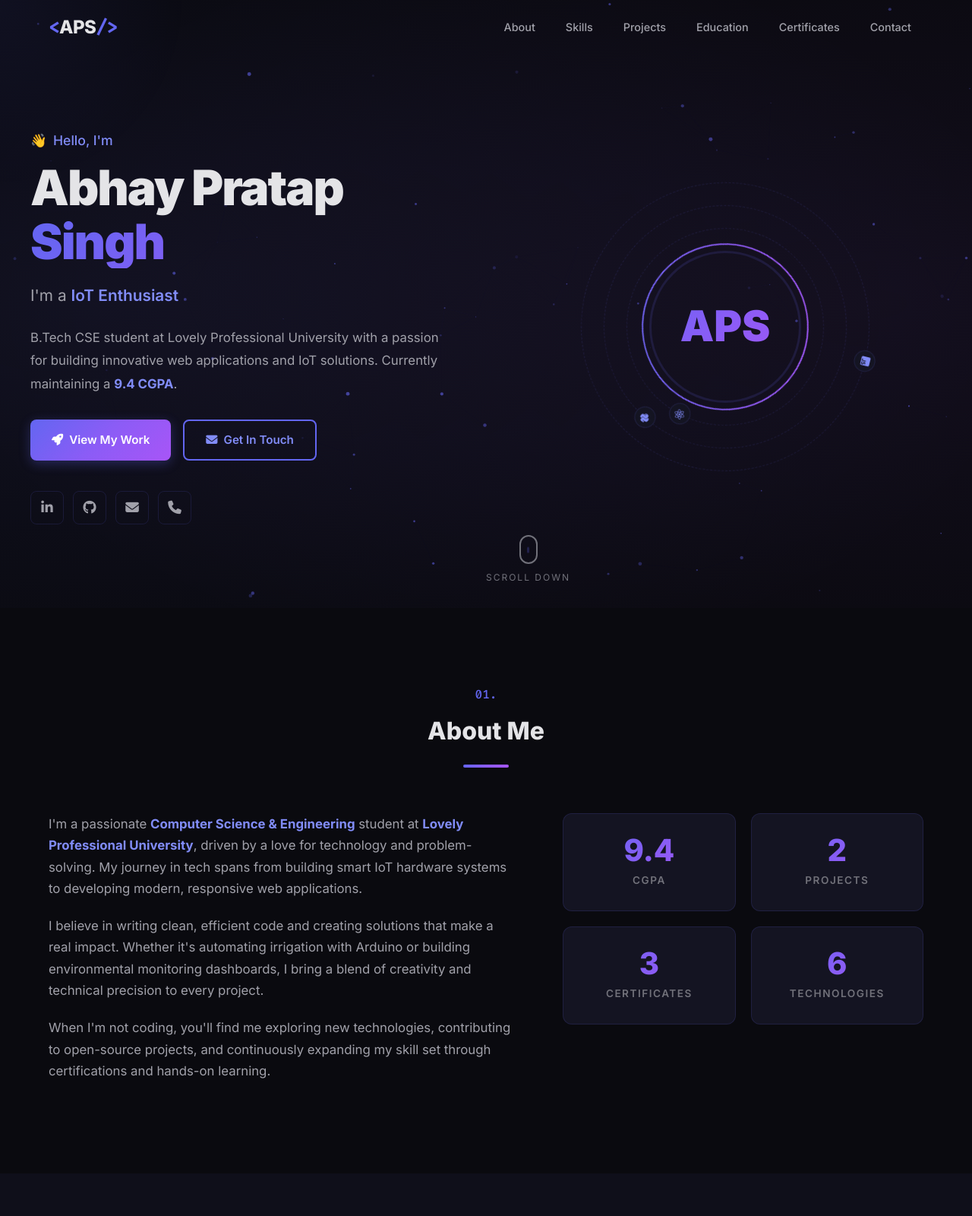
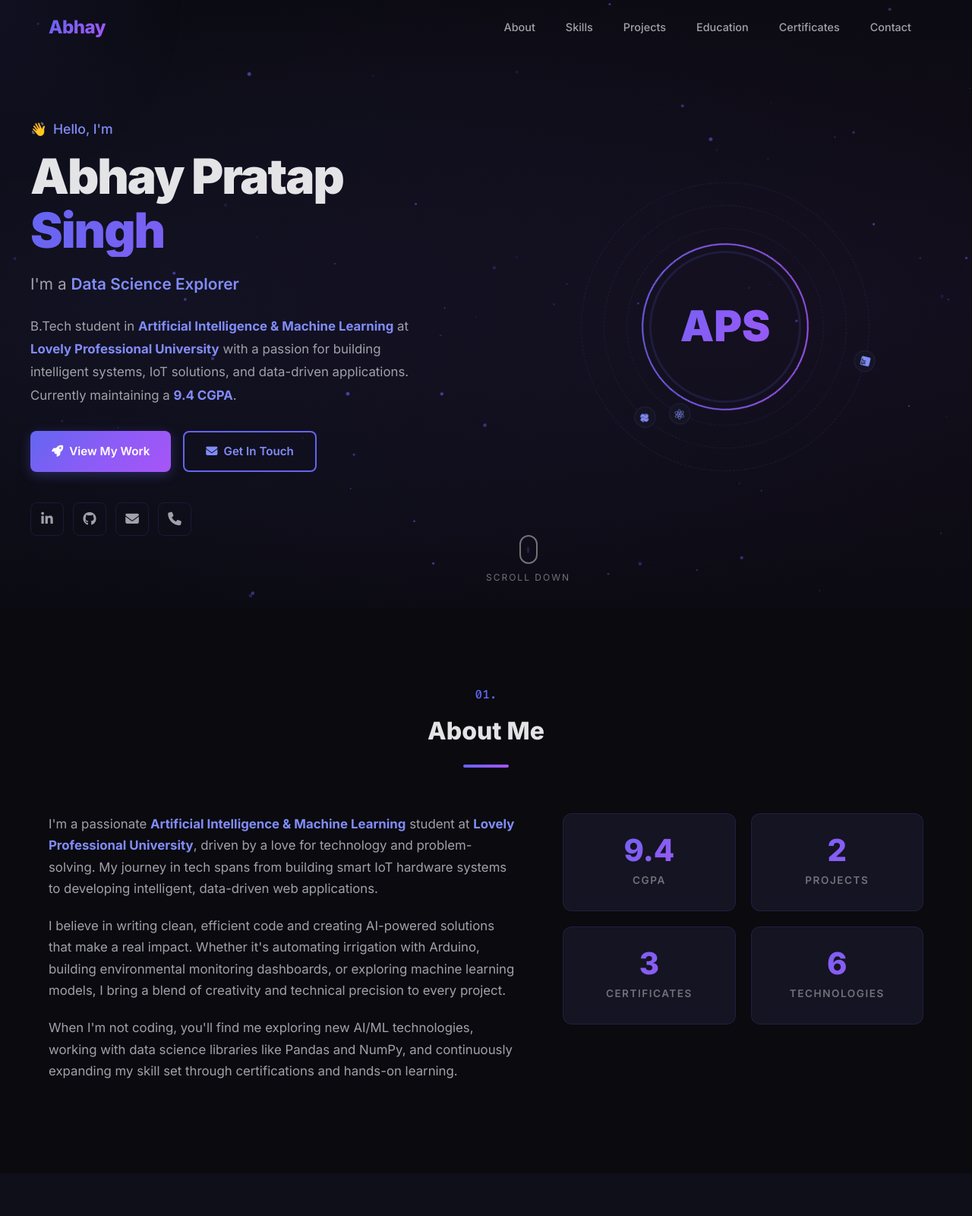
Before and after one commit to abhaypratapsinghrajawat31-hub/Portfolio, a plain HTML site: page index.html in a window 1280 px wide. Shown: the top 1600 px of the page at 76% size. Drawn offline with Linux system fonts and the light colour scheme.

Commit message:
Update: AI/ML profile, clickable certificates, remove APS logo

```diff
--- a/index.html
+++ b/index.html
@@ -20,9 +20,7 @@
     <!-- Navigation -->
     <nav class="navbar" id="navbar">
         <div class="nav-container">
-            <a href="#hero" class="nav-logo">
-                <span class="logo-bracket">&lt;</span>APS<span class="logo-bracket">/&gt;</span>
-            </a>
+            <a href="#hero" class="nav-logo">Abhay</a>
             <div class="nav-links" id="navLinks">
                 <a href="#about" class="nav-link">About</a>
                 <a href="#skills" class="nav-link">Skills</a>
@@ -54,8 +52,9 @@
                     <span class="cursor-blink">|</span>
                 </div>
                 <p class="hero-description">
-                    B.Tech CSE student at Lovely Professional University with a passion for building
-                    innovative web applications and IoT solutions. Currently maintaining a <strong>9.4 CGPA</strong>.
+                    B.Tech student in <strong>Artificial Intelligence & Machine Learning</strong> at
+                    <strong>Lovely Professional University</strong> with a passion for building
+                    intelligent systems, IoT solutions, and data-driven applications. Currently maintaining a <strong>9.4 CGPA</strong>.
                 </p>
                 <div class="hero-cta">
                     <a href="#projects" class="btn btn-primary">
@@ -113,21 +112,21 @@
             <div class="about-grid">
                 <div class="about-text">
                     <p>
-                        I'm a passionate <strong>Computer Science & Engineering</strong> student at
+                        I'm a passionate <strong>Artificial Intelligence & Machine Learning</strong> student at
                         <strong>Lovely Professional University</strong>, driven by a love for technology and
                         problem-solving. My journey in tech spans from building smart IoT hardware systems
-                        to developing modern, responsive web applications.
+                        to developing intelligent, data-driven web applications.
                     </p>
                     <p>
-                        I believe in writing clean, efficient code and creating solutions that make a real
-                        impact. Whether it's automating irrigation with Arduino or building environmental
-                        monitoring dashboards, I bring a blend of creativity and technical precision to
+                        I believe in writing clean, efficient code and creating AI-powered solutions that make a real
+                        impact. Whether it's automating irrigation with Arduino, building environmental
+                        monitoring dashboards, or exploring machine learning models, I bring a blend of creativity and technical precision to
                         every project.
                     </p>
                     <p>
-                        When I'm not coding, you'll find me exploring new technologies, contributing to
-                        open-source projects, and continuously expanding my skill set through certifications
-                        and hands-on learning.
+                        When I'm not coding, you'll find me exploring new AI/ML technologies, working with
+                        data science libraries like Pandas and NumPy, and continuously expanding my skill set through
+                        certifications and hands-on learning.
                     </p>
                 </div>
                 <div class="about-stats">
@@ -376,7 +375,7 @@
                     <div class="timeline-content">
                         <div class="timeline-badge current">Current</div>
                         <h3>Bachelor of Technology</h3>
-                        <h4>Computer Science & Engineering</h4>
+                        <h4>Artificial Intelligence & Machine Learning</h4>
                         <p class="timeline-institution">
                             <i class="fas fa-university"></i> Lovely Professional University, Phagwara, Punjab
                         </p>
@@ -437,7 +436,7 @@
                 <span class="section-number">05.</span> Certificates
             </h2>
             <div class="certificates-grid">
-                <div class="certificate-card">
+                <a href="certificates/AIspringboot.pdf" target="_blank" rel="noopener noreferrer" class="certificate-card">
                     <div class="certificate-icon">
                         <i class="fas fa-robot"></i>
                     </div>
@@ -447,11 +446,11 @@
                         <p class="certificate-date"><i class="far fa-calendar-alt"></i> April 2026</p>
                     </div>
                     <div class="certificate-badge">
-                        <i class="fas fa-certificate"></i>
+                        <i class="fas fa-external-link-alt"></i>
                     </div>
-                </div>
+                </a>
 
-                <div class="certificate-card">
+                <a href="certificates/PythonCertificate.pdf" target="_blank" rel="noopener noreferrer" class="certificate-card">
                     <div class="certificate-icon">
                         <i class="fab fa-python"></i>
                     </div>
@@ -461,11 +460,11 @@
                         <p class="certificate-date"><i class="far fa-calendar-alt"></i> May 2026</p>
                     </div>
                     <div class="certificate-badge">
-                        <i class="fas fa-certificate"></i>
+                        <i class="fas fa-external-link-alt"></i>
                     </div>
-                </div>
+                </a>
 
-                <div class="certificate-card">
+                <a href="certificates/CProgramming.pdf" target="_blank" rel="noopener noreferrer" class="certificate-card">
                     <div class="certificate-icon">
                         <i class="fas fa-terminal"></i>
                     </div>
@@ -475,9 +474,9 @@
                         <p class="certificate-date"><i class="far fa-calendar-alt"></i> May 2026</p>
                     </div>
                     <div class="certificate-badge">
-                        <i class="fas fa-certificate"></i>
+                        <i class="fas fa-external-link-alt"></i>
                     </div>
-                </div>
+                </a>
             </div>
         </div>
     </section>
@@ -565,9 +564,7 @@
     <footer class="footer">
         <div class="container">
             <div class="footer-content">
-                <div class="footer-logo">
-                    <span class="logo-bracket">&lt;</span>APS<span class="logo-bracket">/&gt;</span>
-                </div>
+                <div class="footer-logo">Abhay Pratap Singh</div>
                 <div class="footer-socials">
                     <a href="https://www.linkedin.com/in/abhaypratapsingh" target="_blank" rel="noopener noreferrer" title="LinkedIn">
                         <i class="fab fa-linkedin-in"></i>
--- a/script.js
+++ b/script.js
@@ -107,12 +107,12 @@ document.addEventListener('DOMContentLoaded', () => {
     // ============================================
     const typewriterEl = document.getElementById('typewriter');
     const titles = [
-        'Full Stack Developer',
-        'IoT Enthusiast',
-        'React.js Developer',
-        'Problem Solver',
-        'CSE Student @ LPU',
-        'Tech Innovator'
+        'AI & ML Enthusiast',
+        'Data Science Explorer',
+        'IoT Developer',
+        'Python Developer',
+        'B.Tech AI/ML @ LPU',
+        'Problem Solver'
     ];
     let titleIndex = 0;
     let charIndex = 0;
--- a/style.css
+++ b/style.css
@@ -167,7 +167,10 @@ ul {
 .nav-logo {
     font-size: 1.5rem;
     font-weight: 800;
-    color: var(--text-primary);
+    background: var(--gradient-text);
+    -webkit-background-clip: text;
+    -webkit-text-fill-color: transparent;
+    background-clip: text;
     letter-spacing: -0.5px;
     transition: var(--transition);
 }
@@ -1105,6 +1108,9 @@ ul {
     align-items: center;
     text-align: center;
     gap: 16px;
+    cursor: pointer;
+    text-decoration: none;
+    color: inherit;
 }
 
 .certificate-card::before {
```
Also changed, not shown: 3 other files.
